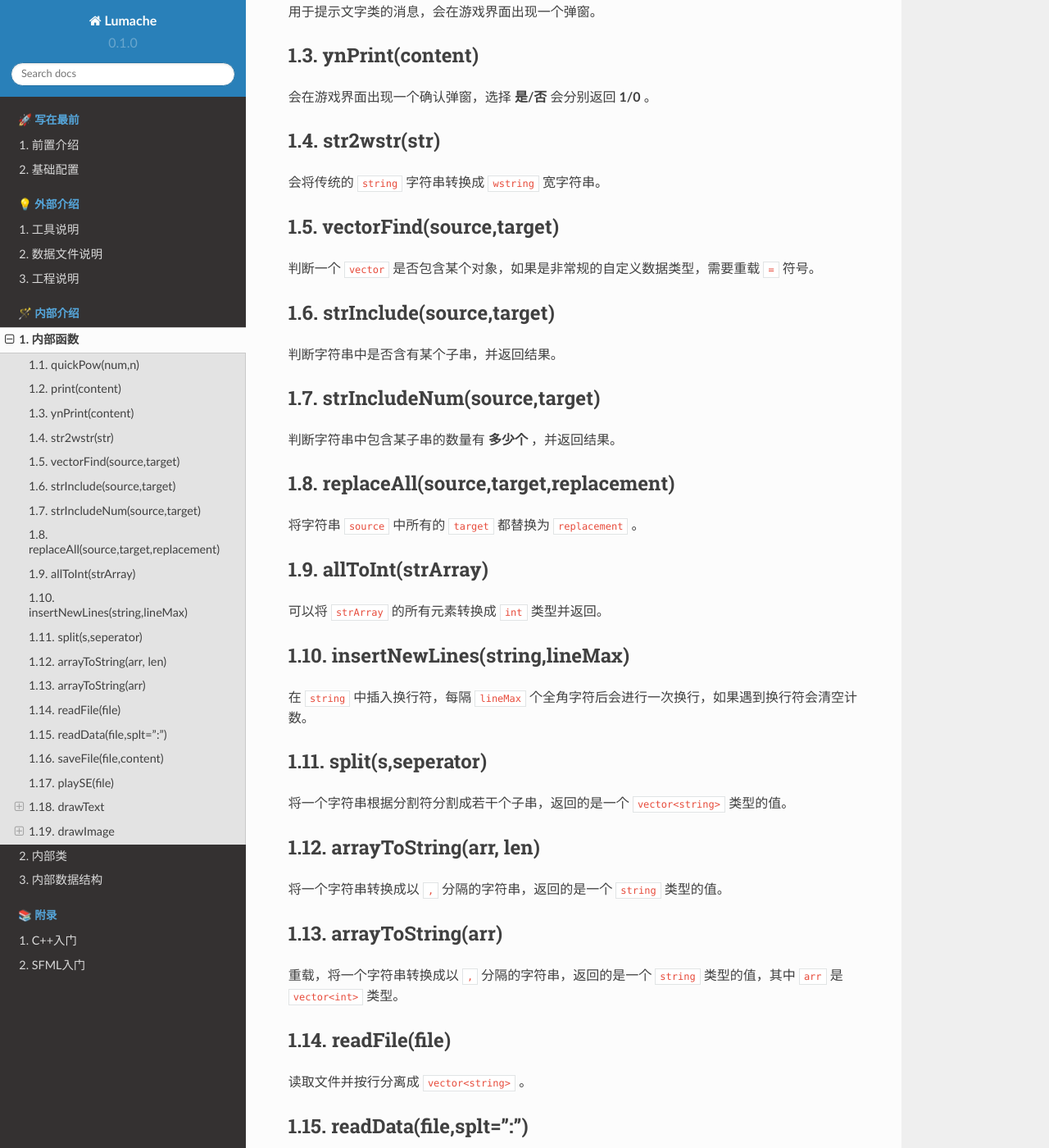
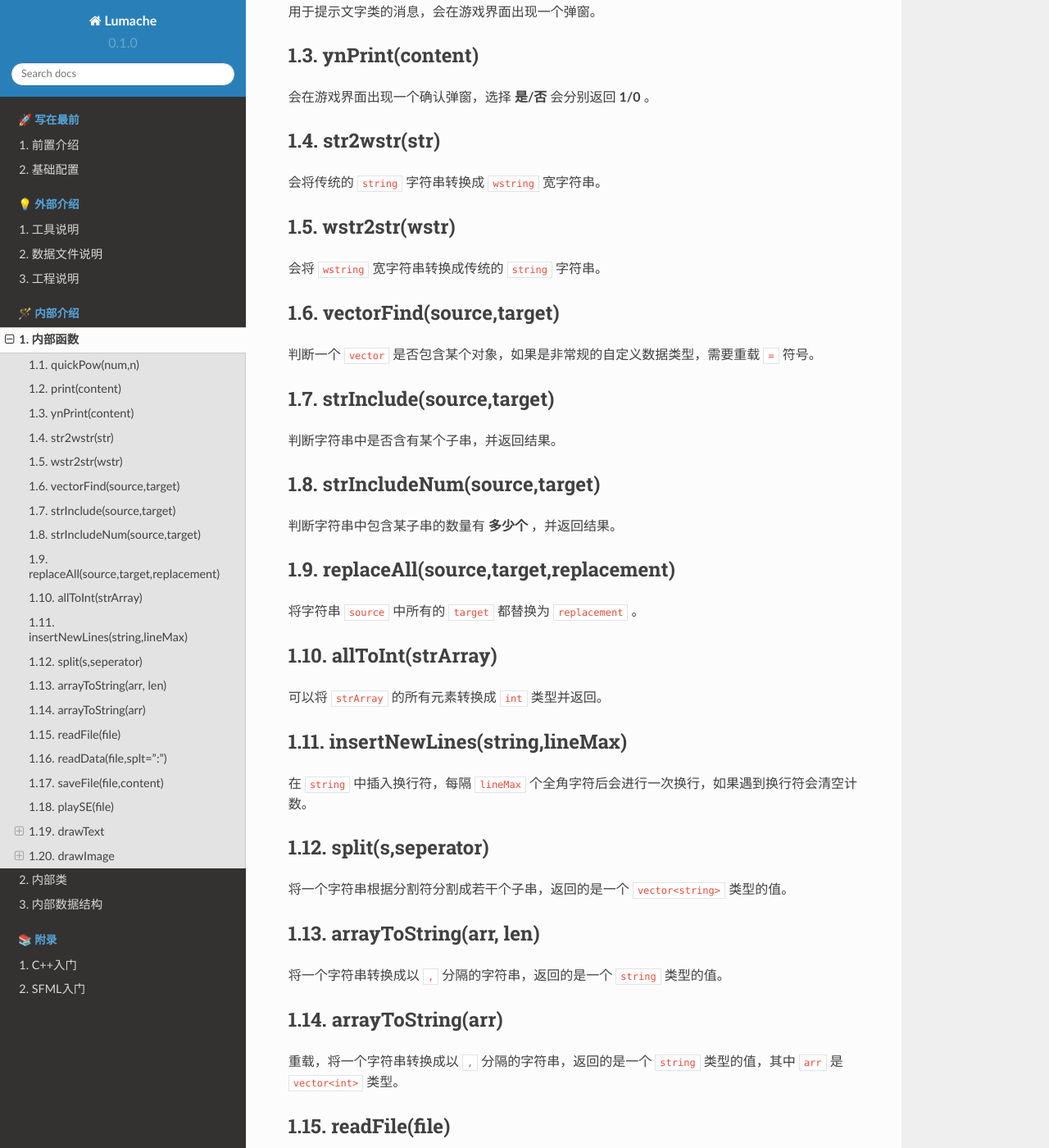
Before and after one commit to JasonLeon01/mota_cpp_tutorial, a Sphinx documentation site: the page built from docs/source/inner/functions.rst, in a window 1280 px wide and 1400 px high, scrolled down 375 px. Shown: the whole window at 82% size. Built offline with Sphinx 7.4.7 and the Read the Docs theme 2.0.0, drawn with Linux system fonts in a browser that asks for light colours; some of the changed text lies outside the part shown.

Commit message:
Update functions.rst

```diff
--- a/docs/source/inner/functions.rst
+++ b/docs/source/inner/functions.rst
@@ -22,6 +22,11 @@ str2wstr(str)
 ~~~~~~~~~~~~~~
 
 会将传统的 ``string`` 字符串转换成 ``wstring`` 宽字符串。
+
+wstr2str(wstr)
+~~~~~~~~~~~~~~
+
+会将 ``wstring`` 宽字符串转换成传统的 ``string`` 字符串。
 
 vectorFind(source,target)
 ~~~~~~~~~~~~~~~~~~~~~~~~~~
```
